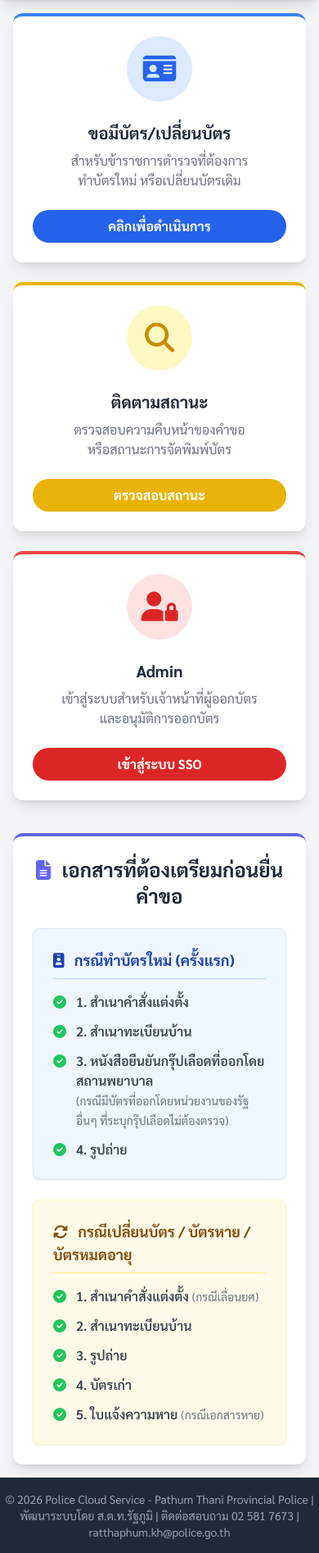
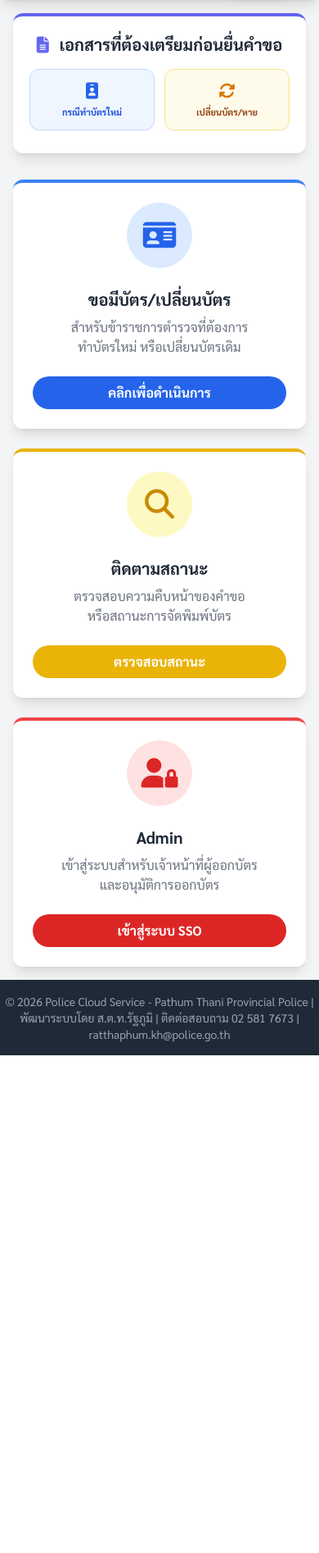
Before and after one commit to non5217/idcard-police, a PHP site: page /index.php in a window 390 px wide. Shown: the part 64-1958 px from the top of the page at 82% size. After the commit the page ends 1351 px from the top, so only its background shows below. Run offline with PHP 8.4, Linux system fonts and the light colour scheme; data comes from the database, SQL or seed files in the repository; some libraries are stand-ins or nearby versions.

Commit message:
feat: Relocate and optimize document preparation section for mobile on index page.

```diff
--- a/index.php
+++ b/index.php
@@ -143,54 +143,26 @@ endif; ?>
     </script>
 
     <main class="flex-grow p-4 md:p-6 lg:py-12 flex flex-col items-center">
-        <div class="grid grid-cols-1 md:grid-cols-3 gap-6 md:gap-8 max-w-6xl w-full">
+        <!-- 📜 Section: เอกสารที่ต้องเตรียม (ย้ายมาไว้ด้านบน) -->
+        <div class="max-w-6xl w-full mb-8 bg-white rounded-xl shadow-lg p-5 md:p-8 border-t-4 border-indigo-500">
+            <h2 class="text-xl md:text-2xl font-bold text-gray-800 mb-4 md:mb-6 text-center">
+                <i class="fas fa-file-alt text-indigo-500 mr-2"></i> เอกสารที่ต้องเตรียมก่อนยื่นคำขอ
+            </h2>
 
-            <div onclick="openPdpaModal()"
-                class="bg-white rounded-xl shadow-lg p-6 md:p-8 text-center cursor-pointer transition duration-300 hover-card border-t-4 border-blue-500">
-                <div
-                    class="w-20 h-20 bg-blue-100 rounded-full flex items-center justify-center mx-auto mb-6 text-blue-600">
-                    <i class="fas fa-id-card text-4xl"></i>
-                </div>
-                <h2 class="text-xl md:text-2xl font-bold text-gray-800 mb-2">ขอมีบัตร/เปลี่ยนบัตร</h2>
-                <p class="text-gray-500">สำหรับข้าราชการตำรวจที่ต้องการ<br>ทำบัตรใหม่ หรือเปลี่ยนบัตรเดิม</p>
-                <button class="mt-6 bg-blue-600 text-white px-6 py-2 rounded-full font-bold hover:bg-blue-700 w-full">
-                    คลิกเพื่อดำเนินการ
+            <!-- Mobile View: Small Buttons (ลดขนาดตามสั่ง) -->
+            <div class="flex md:hidden gap-3 justify-center mb-2">
+                <button onclick="showDocModal('NEW')" class="flex-1 bg-blue-50 text-blue-700 py-3 px-2 rounded-xl font-bold border border-blue-200 shadow-sm flex flex-col items-center gap-1 active:scale-95 transition">
+                    <i class="fas fa-id-badge text-xl text-blue-600"></i>
+                    <span class="text-[11px]">กรณีทำบัตรใหม่</span>
+                </button>
+                <button onclick="showDocModal('UPDATE')" class="flex-1 bg-amber-50 text-amber-800 py-3 px-2 rounded-xl font-bold border border-amber-200 shadow-sm flex flex-col items-center gap-1 active:scale-95 transition">
+                    <i class="fas fa-sync-alt text-xl text-amber-600"></i>
+                    <span class="text-[11px]">เปลี่ยนบัตร/หาย</span>
                 </button>
             </div>
 
-            <div onclick="openModal('TRACK')"
-                class="bg-white rounded-xl shadow-lg p-6 md:p-8 text-center cursor-pointer transition duration-300 hover-card border-t-4 border-yellow-500">
-                <div
-                    class="w-20 h-20 bg-yellow-100 rounded-full flex items-center justify-center mx-auto mb-6 text-yellow-600">
-                    <i class="fas fa-search text-4xl"></i>
-                </div>
-                <h2 class="text-xl md:text-2xl font-bold text-gray-800 mb-2">ติดตามสถานะ</h2>
-                <p class="text-gray-500">ตรวจสอบความคืบหน้าของคำขอ<br>หรือสถานะการจัดพิมพ์บัตร</p>
-                <button
-                    class="mt-6 bg-yellow-500 text-white px-6 py-2 rounded-full font-bold hover:bg-yellow-600 w-full">
-                    ตรวจสอบสถานะ
-                </button>
-            </div>
-
-            <a href="login.php"
-                class="bg-white rounded-xl shadow-lg p-6 md:p-8 text-center cursor-pointer transition duration-300 hover-card border-t-4 border-red-500 block">
-                <div
-                    class="w-20 h-20 bg-red-100 rounded-full flex items-center justify-center mx-auto mb-6 text-red-600">
-                    <i class="fa-solid fa-user-lock text-4xl"></i>
-                </div>
-                <h2 class="text-xl md:text-2xl font-bold text-gray-800 mb-2">Admin</h2>
-                <p class="text-gray-500">เข้าสู่ระบบสำหรับเจ้าหน้าที่ผู้ออกบัตร<br>และอนุมัติการออกบัตร</p>
-                <span class="mt-6 bg-red-600 text-white px-6 py-2 rounded-full font-bold hover:bg-red-700 w-full block">
-                    เข้าสู่ระบบ SSO
-                </span>
-            </a>
-
-        </div>
-        <div class="max-w-6xl w-full mt-10 bg-white rounded-xl shadow-lg p-6 md:p-8 border-t-4 border-indigo-500">
-            <h2 class="text-2xl font-bold text-gray-800 mb-6 text-center"><i
-                    class="fas fa-file-alt text-indigo-500 mr-2"></i> เอกสารที่ต้องเตรียมก่อนยื่นคำขอ</h2>
-
-            <div class="grid grid-cols-1 md:grid-cols-2 gap-6">
+            <!-- Desktop View: Full Detail Grid -->
+            <div class="hidden md:grid grid-cols-1 md:grid-cols-2 gap-6">
                 <div class="bg-blue-50 rounded-lg p-6 border border-blue-100 shadow-sm">
                     <h3 class="text-lg font-bold text-blue-800 mb-4 border-b border-blue-200 pb-2">
                         <i class="fas fa-id-badge mr-2"></i> กรณีทำบัตรใหม่ (ครั้งแรก)
@@ -239,6 +211,50 @@ endif; ?>
                     </ul>
                 </div>
             </div>
+        </div>
+
+        <div class="grid grid-cols-1 md:grid-cols-3 gap-6 md:gap-8 max-w-6xl w-full">
+
+            <div onclick="openPdpaModal()"
+                class="bg-white rounded-xl shadow-lg p-6 md:p-8 text-center cursor-pointer transition duration-300 hover-card border-t-4 border-blue-500">
+                <div
+                    class="w-20 h-20 bg-blue-100 rounded-full flex items-center justify-center mx-auto mb-6 text-blue-600">
+                    <i class="fas fa-id-card text-4xl"></i>
+                </div>
+                <h2 class="text-xl md:text-2xl font-bold text-gray-800 mb-2">ขอมีบัตร/เปลี่ยนบัตร</h2>
+                <p class="text-gray-500">สำหรับข้าราชการตำรวจที่ต้องการ<br>ทำบัตรใหม่ หรือเปลี่ยนบัตรเดิม</p>
+                <button class="mt-6 bg-blue-600 text-white px-6 py-2 rounded-full font-bold hover:bg-blue-700 w-full">
+                    คลิกเพื่อดำเนินการ
+                </button>
+            </div>
+
+            <div onclick="openModal('TRACK')"
+                class="bg-white rounded-xl shadow-lg p-6 md:p-8 text-center cursor-pointer transition duration-300 hover-card border-t-4 border-yellow-500">
+                <div
+                    class="w-20 h-20 bg-yellow-100 rounded-full flex items-center justify-center mx-auto mb-6 text-yellow-600">
+                    <i class="fas fa-search text-4xl"></i>
+                </div>
+                <h2 class="text-xl md:text-2xl font-bold text-gray-800 mb-2">ติดตามสถานะ</h2>
+                <p class="text-gray-500">ตรวจสอบความคืบหน้าของคำขอ<br>หรือสถานะการจัดพิมพ์บัตร</p>
+                <button
+                    class="mt-6 bg-yellow-500 text-white px-6 py-2 rounded-full font-bold hover:bg-yellow-600 w-full">
+                    ตรวจสอบสถานะ
+                </button>
+            </div>
+
+            <a href="login.php"
+                class="bg-white rounded-xl shadow-lg p-6 md:p-8 text-center cursor-pointer transition duration-300 hover-card border-t-4 border-red-500 block">
+                <div
+                    class="w-20 h-20 bg-red-100 rounded-full flex items-center justify-center mx-auto mb-6 text-red-600">
+                    <i class="fa-solid fa-user-lock text-4xl"></i>
+                </div>
+                <h2 class="text-xl md:text-2xl font-bold text-gray-800 mb-2">Admin</h2>
+                <p class="text-gray-500">เข้าสู่ระบบสำหรับเจ้าหน้าที่ผู้ออกบัตร<br>และอนุมัติการออกบัตร</p>
+                <span class="mt-6 bg-red-600 text-white px-6 py-2 rounded-full font-bold hover:bg-red-700 w-full block">
+                    เข้าสู่ระบบ SSO
+                </span>
+            </a>
+
         </div>
     </main>
 
@@ -375,6 +391,52 @@ endif; ?>
     </div>
 
     <script>
+        function showDocModal(type) {
+            let title = '';
+            let content = '';
+            let icon = 'info';
+
+            if(type === 'NEW') {
+                title = 'เอกสาร: กรณีทำบัตรใหม่ (ครั้งแรก)';
+                icon = 'info';
+                content = `
+                    <div class="text-left font-sarabun">
+                        <ul class="space-y-3">
+                            <li class="flex items-start"><i class="fas fa-check-circle text-green-500 mt-1 mr-2"></i> 1. สำเนาคำสั่งแต่งตั้ง</li>
+                            <li class="flex items-start"><i class="fas fa-check-circle text-green-500 mt-1 mr-2"></i> 2. สำเนาทะเบียนบ้าน</li>
+                            <li class="flex items-start"><i class="fas fa-check-circle text-green-500 mt-1 mr-2"></i> 3. หนังสือยืนยันกรุ๊ปเลือด (ใบรับรองแพทย์)</li>
+                            <li class="flex items-start"><i class="fas fa-check-circle text-green-500 mt-1 mr-2"></i> 4. รูปถ่าย</li>
+                        </ul>
+                    </div>
+                `;
+            } else {
+                title = 'เอกสาร: กรณีเปลี่ยน/หาย/หมดอายุ';
+                icon = 'warning';
+                content = `
+                    <div class="text-left font-sarabun">
+                        <ul class="space-y-3">
+                            <li class="flex items-start"><i class="fas fa-check-circle text-green-500 mt-1 mr-2"></i> 1. สำเนาคำสั่งแต่งตั้ง (ถ้ามี)</li>
+                            <li class="flex items-start"><i class="fas fa-check-circle text-green-500 mt-1 mr-2"></i> 2. สำเนาทะเบียนบ้าน</li>
+                            <li class="flex items-start"><i class="fas fa-check-circle text-green-500 mt-1 mr-2"></i> 3. รูปถ่าย</li>
+                            <li class="flex items-start"><i class="fas fa-check-circle text-green-500 mt-1 mr-2"></i> 4. บัตรเก่า (ถ้ามี)</li>
+                            <li class="flex items-start"><i class="fas fa-check-circle text-green-500 mt-1 mr-2"></i> 5. ใบแจ้งความ (กรณีบัตรหาย)</li>
+                        </ul>
+                    </div>
+                `;
+            }
+
+            Swal.fire({
+                title: title,
+                html: content,
+                icon: icon,
+                confirmButtonText: 'รับทราบ',
+                confirmButtonColor: '#3085d6',
+                customClass: {
+                    container: 'font-sarabun'
+                }
+            });
+        }
+
         function openPdpaModal() {
             document.getElementById('pdpaModal').classList.remove('hidden');
             document.getElementById('pdpaCheckbox').checked = false;
```
